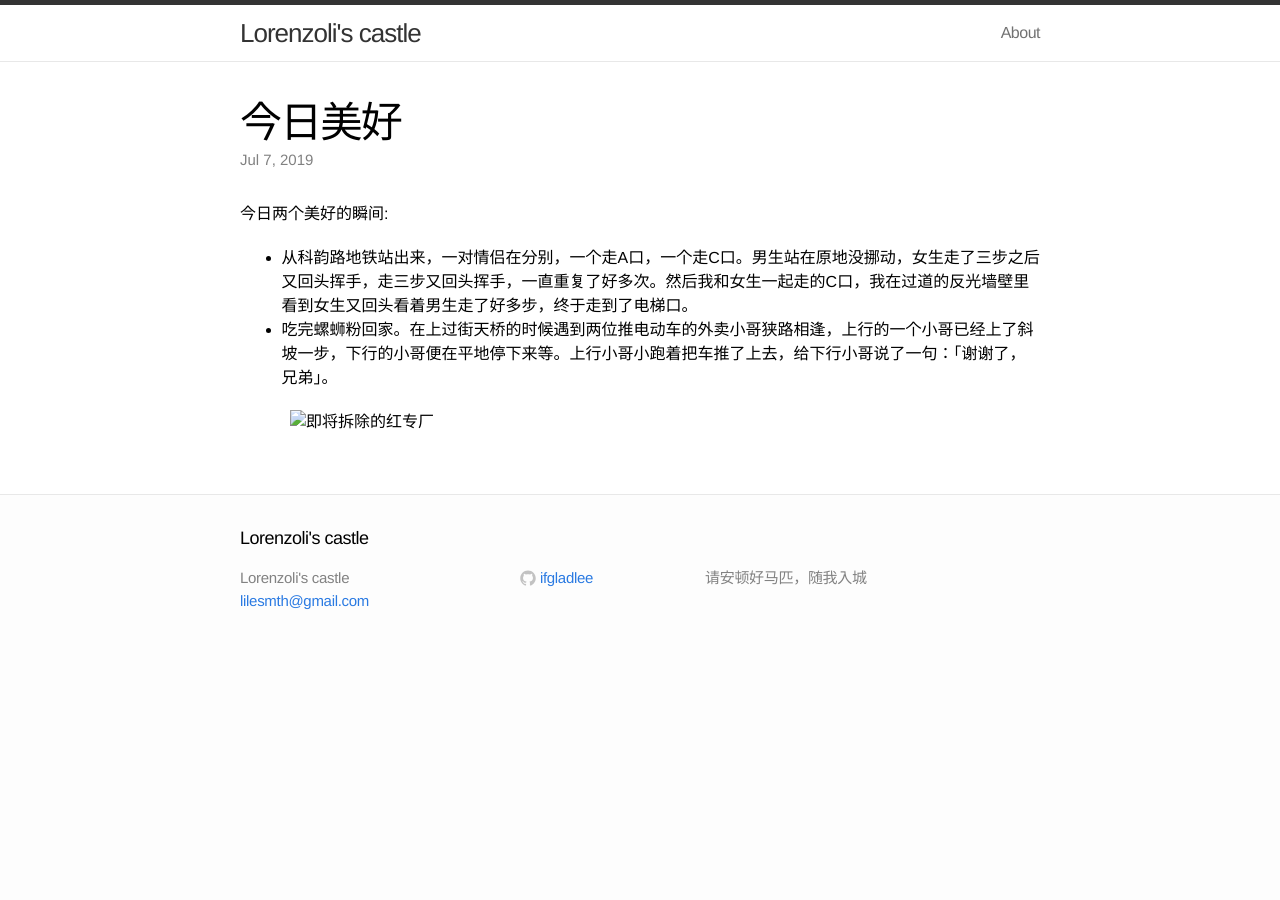
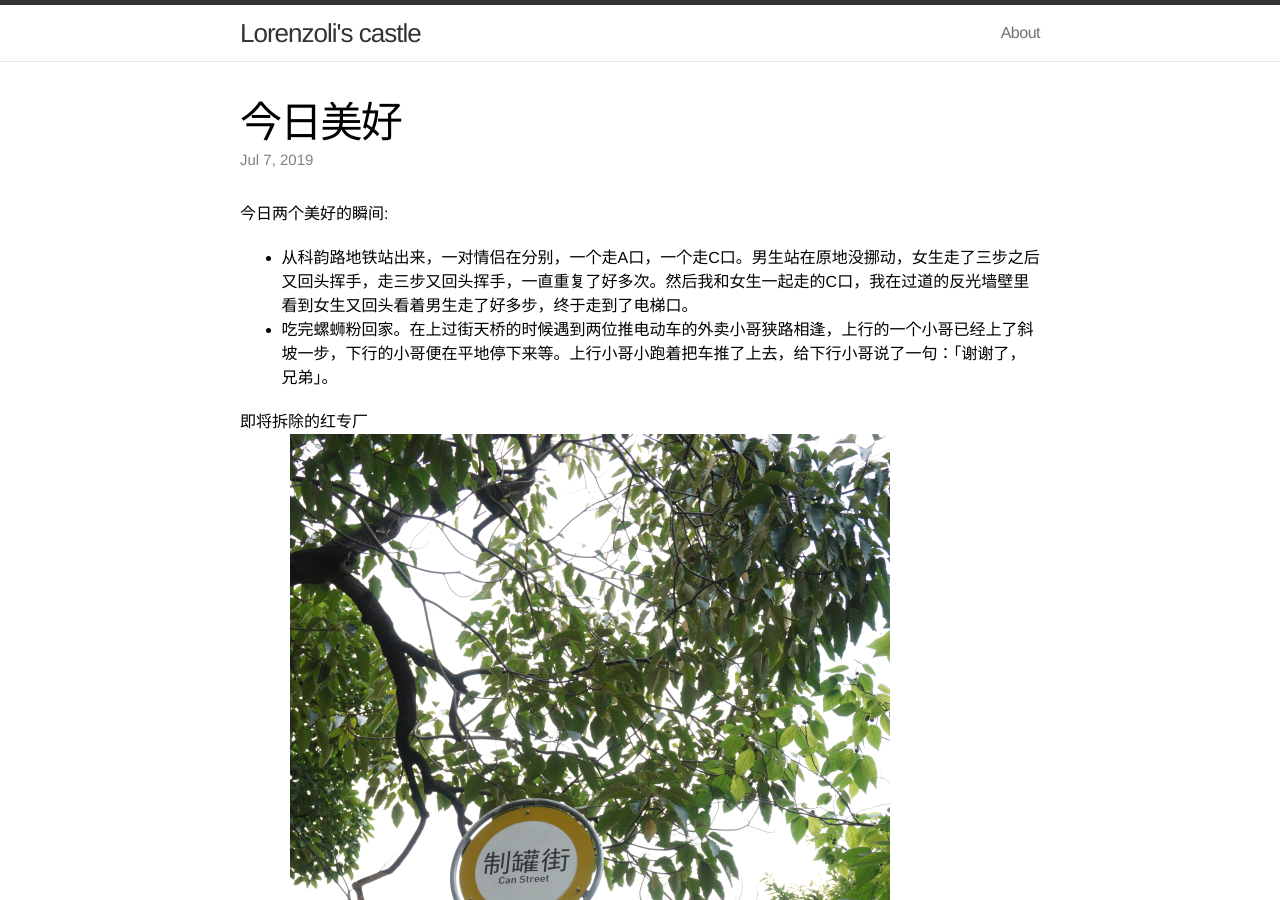
Before and after one commit to ifgladlee/ifgladlee.github.io, a Jekyll site: the page built from _posts/diary/2019-07-07-diary.md, in a window 1280 px wide and 900 px high. Built offline with Jekyll 4.4.1, drawn with Linux system fonts in a browser that asks for light colours.

Commit message:
modify image path

```diff
--- a/_posts/diary/2019-07-07-diary.md
+++ b/_posts/diary/2019-07-07-diary.md
@@ -10,5 +10,5 @@ categories: diary
 * 吃完螺蛳粉回家。在上过街天桥的时候遇到两位推电动车的外卖小哥狭路相逢，上行的一个小哥已经上了斜坡一步，下行的小哥便在平地停下来等。上行小哥小跑着把车推了上去，给下行小哥说了一句：「谢谢了，兄弟」。
 
 
-
-![即将拆除的红专厂](assets/20190707212020.png)
+即将拆除的红专厂
+![即将拆除的红专厂]({{site.baseurl}}/images/20190707212020.png)
```
